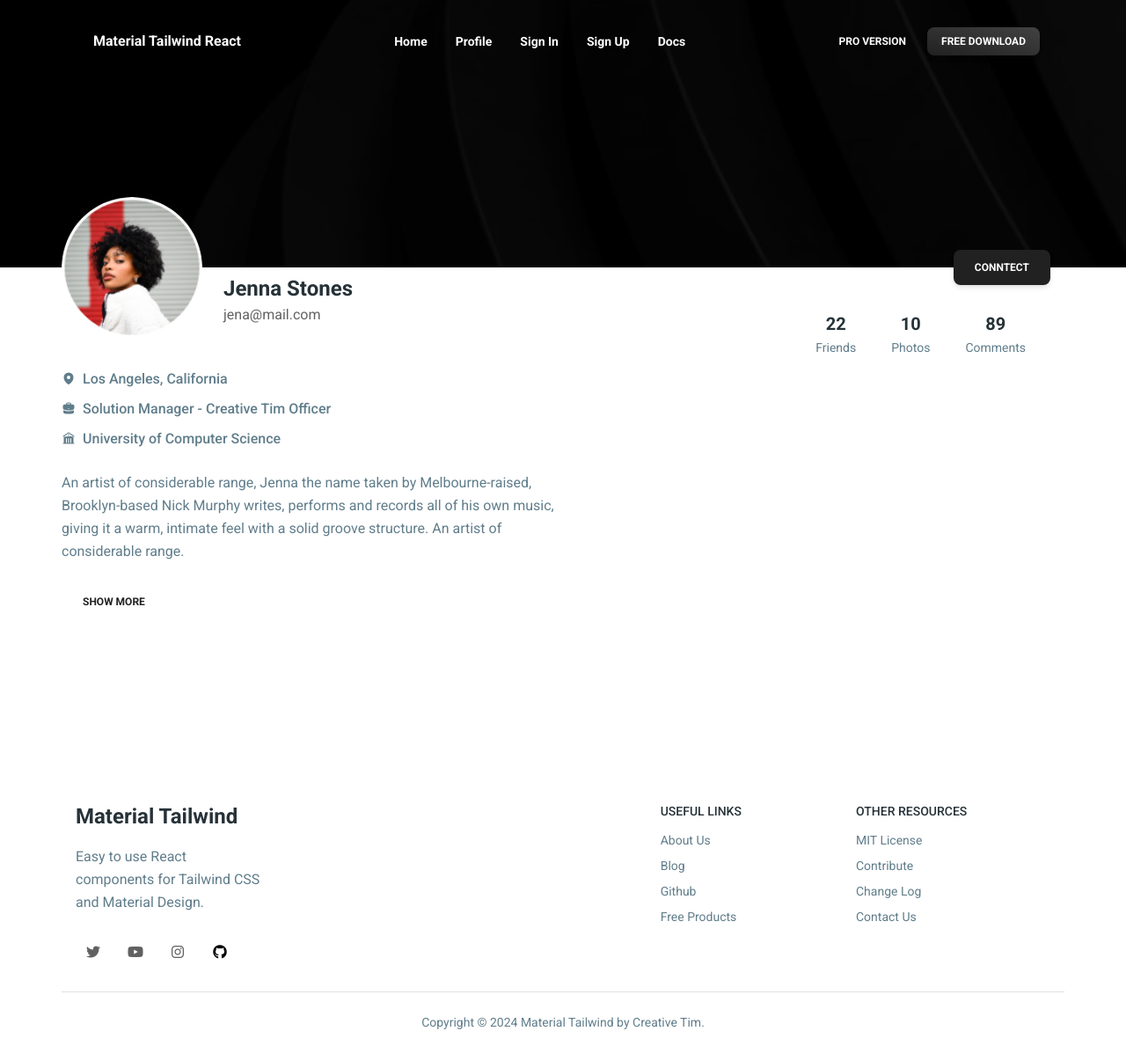
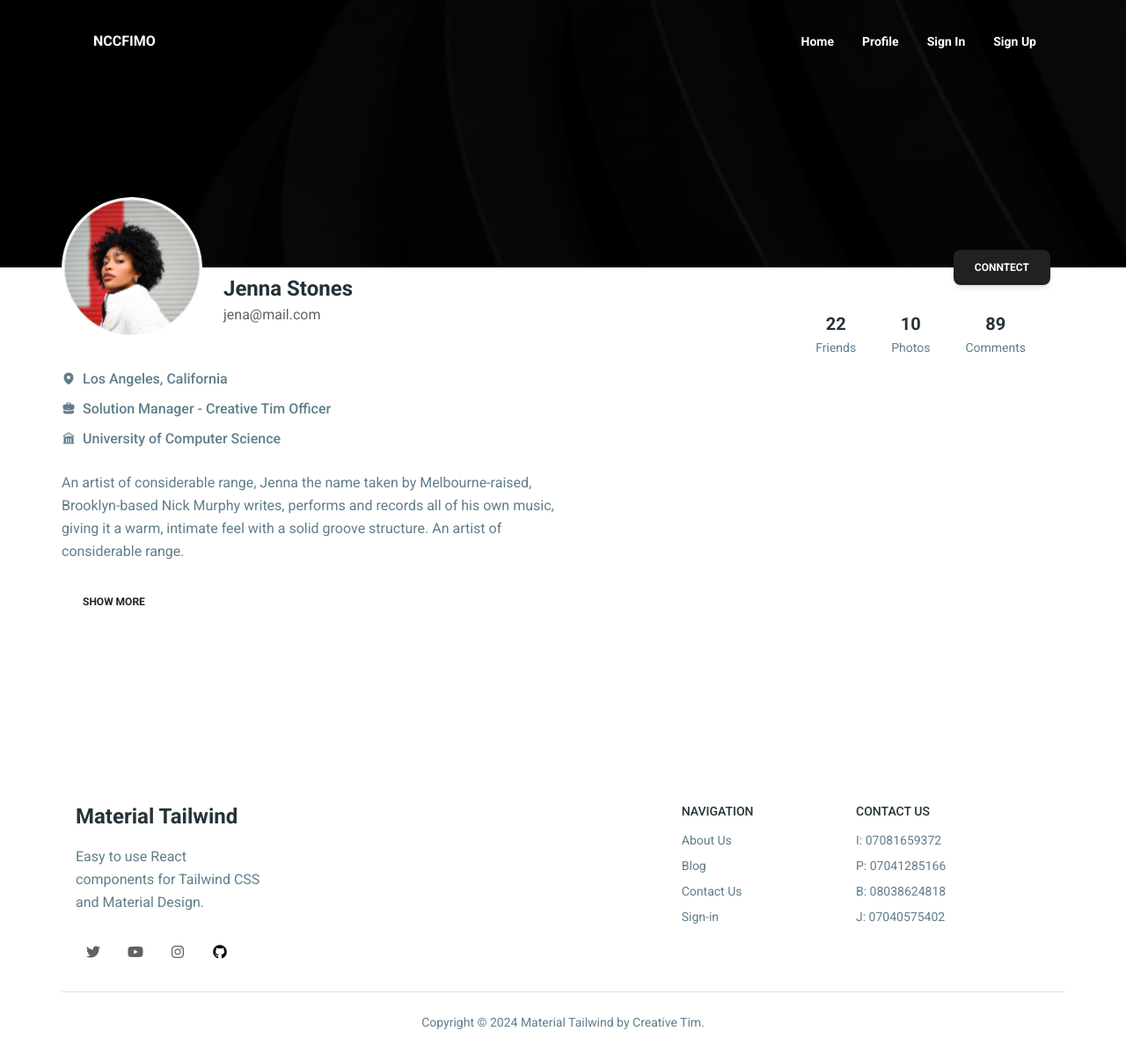
Before and after one commit to sofelaisrael/NCCFIMO, a React (Vite) app: page /profile in a window 1280 px wide. Shown: the whole page at 88% size. Built offline with nearby package versions, Linux system fonts and the light colour scheme.

Commit message:
footer, navbar, and some minor fixes

```diff
--- a/index.css
+++ b/index.css
@@ -26,3 +26,9 @@ body{
         font-size: 200px;
     }
 }
+@media screen and (max-width: 500px) {
+    .from{
+        display: flex;
+        flex-direction: column;
+    }
+}
--- a/src/data/team-data.js
+++ b/src/data/team-data.js
@@ -15,7 +15,7 @@ export const teamData = [
     img:img3,
     name: "Romina Hadid",
     position: "Marketing Specialist",
-    School: "Univeristy of Illorin",
+    School: "Univeristy of Ilorin",
     SOO: "Ogun State",
     No: "09876545678"
   },
--- a/src/pages/home.jsx
+++ b/src/pages/home.jsx
@@ -66,6 +66,8 @@ export function Home() {
   };
   const settings2 = {
     infinite: true,
+    autoplay: true,
+    autoplaySpeed: 3000,
     speed: 500,
     slidesToShow: 3,
     slidesToScroll: 1,
@@ -89,6 +91,8 @@ export function Home() {
 
   return (
     <>
+
+      {/* welcome page */}
       <div className="relative font-sans flex h-screen content-center items-center justify-center pt-16 pb-32">
         <div className="absolute top-0 h-full w-full bg-[url('/img/background-3.png')] bg-cover bg-center" />
         <div className="absolute top-0 h-full w-full bg-black/60 bg-cover bg-center" />
@@ -110,6 +114,8 @@ export function Home() {
           </div>
         </div>
       </div>
+
+      {/* features and about */}
       <section className="-mt-32 bg-white px-4 pt-4">
         <div className="container mx-auto">
           <div className="flex lg-max:flex-wrap gap-10">
@@ -143,19 +149,12 @@ export function Home() {
                 NCCF IMO is a chapted of the Nigeria Christian Corpers' Fellowship(NCCF). The fellowship is made up of
                 Christian Corps members and is characterized by its inter-denominational nature, meaning it includes members from various Christian denominations.
                 It is non-denominational and non-ethnic, promoting unity among Christians from all background.
-
-                {shown && <p><br />
+                <p><br />
                   The fellowship operates independently, not being affiliated with or financially supported by any individual or organization
                   withing Nigeria or internationally
                 </p>
-                }
               </Typography>
-              {
-                !shown ?
-                  <Button variant="filled" onClick={() => setShown(prev => !prev)}>read more</Button>
-                  :
-                  <Button variant="filled" onClick={() => setShown(prev => !prev)}>show less</Button>
-              }
+              <Button variant="filled" onClick={() => setShown(prev => !prev)}>read more</Button>
             </div>
 
             <div className="pt-6 mx-auto h-[100%] mt-24 flex w-full justify-center px-4 lg:w-4/12 lg:mt-0">
@@ -208,14 +207,16 @@ export function Home() {
           </div>
         </div>
       </section>
+
+      {/* team */}
       <section className="w-full flex justify-center pt-20 pb-16">
         <div className=" mx-auto w-[85%]">
           <PageTitle section="Meet Our Ministers" heading="">
-            NCCF COMPRISES OF MULTIPLE FAMILIES
+            NCCF COMPRISES OF MULTIPLE MEMBERS
           </PageTitle>
-          <div className="mt-24">
+          <div className="mt-4">
             <Slider ref={sliderRef} {...settings}>
-              {teamData.map(({ img, name, position }) => (
+              {teamData.map(({ img, name, position, No }) => (
                 <div key={name} className="p-2">
                   <TeamCard
                     img={img}
@@ -241,7 +242,8 @@ export function Home() {
         </div>
       </section>
 
-      <section className="pt-10 pb-48">
+      {/* testimonials */}
+      <section className="pt-10 pb-30">
         <div className=" mx-auto w-[85%]">
           <PageTitle section="Testimonials" heading="">
             Testimonies shared by our past members
@@ -257,16 +259,10 @@ export function Home() {
                 /></div>
             ))}
           </Slider>
-          <div className="flex justify-between mt-4">
-            <GoArrowLeft className="" size={30}
-              onClick={() => sliderRef2.current.slickPrev()}
-            />
-            <GoArrowRight className="" size={30}
-              onClick={() => sliderRef2.current.slickNext()}
-            />
-          </div>
         </div>
       </section>
+
+      {/* contact form and objective */}
       <section className="px-6 relative w-full bg-white py-24">
         <div className="w-full">
           <div className="w-full text-center md:text-left px-8">
@@ -283,13 +279,13 @@ export function Home() {
           </div>
 
 
-          <div className="w-[85%] mx-auto mt-20 mb-48 max-w-5xl flex gap-5 justify-evenly flex-wrap">
+          <div className="w-[100%] px-10 mx-auto mt-20 flex gap-5 flex-wrap justify-evenly">
             {contactData.map(({ title, icon, description }) => (
               <Card
                 key={title}
                 color="transparent"
                 shadow={false}
-                className="flex flex-col items-center text-[12px] text-blue-gray-900 max-w-[300px]"
+                className="flex flex-col items-center text-[12px] md:max-w-[250px] text-blue-gray-900 min-w-[300px]"
               >
                 <div className="mx-auto mb-6 grid h-14 w-14 place-items-center rounded-full bg-blue-gray-900 shadow-lg shadow-gray-500/20">
                   {React.createElement(icon, {
@@ -305,41 +301,10 @@ export function Home() {
               </Card>
             ))}
           </div>
-
-
-          <PageTitle section="Contact Us" heading="Want to work with us?">
-            Complete this form and we will get back to you in 24 hours.
-          </PageTitle>
-          <form className="mx-auto w-full mt-12 lg:w-5/12">
-            <div className="mb-8 flex gap-8">
-              <Input variant="outlined" size="lg" label="Full Name" />
-              <Input variant="outlined" size="lg" label="Email Address" />
-            </div>
-            <Textarea variant="outlined" size="lg" label="Message" rows={8} />
-            <Checkbox
-              label={
-                <Typography
-                  variant="small"
-                  color="gray"
-                  className="flex items-center font-normal"
-                >
-                  I agree the
-                  <a
-                    href="#"
-                    className="font-medium transition-colors hover:text-gray-900"
-                  >
-                    &nbsp;Terms and Conditions
-                  </a>
-                </Typography>
-              }
-              containerProps={{ className: "-ml-2.5" }}
-            />
-            <Button variant="gradient" size="lg" className="mt-8" fullWidth>
-              Send Message
-            </Button>
-          </form>
         </div>
       </section>
+
+      {/* footer */}
       <div className="bg-white">
         <Footer />
       </div>
--- a/src/routes.jsx
+++ b/src/routes.jsx
@@ -21,12 +21,6 @@ export const routes = [
     path: "/sign-up",
     element: <SignUp />,
   },
-  {
-    name: "Docs",
-    href: "https://www.material-tailwind.com/docs/react/installation",
-    target: "_blank",
-    element: "",
-  },
 ];
 
 export default routes;
--- a/src/widgets/cards/team-card.jsx
+++ b/src/widgets/cards/team-card.jsx
@@ -16,6 +16,9 @@ export function TeamCard({ img, name, position, School, SOO, No }) {
       <div className="flex flex-col absolute bottom-0 bg-white w-[100%] p-2 rounded-lg">
         <Typography variant="h5" color="blue-gray" className="mb-1 text-[16px] md:text-[18px]">
           {name}
+        </Typography>
+        <Typography>
+          {No}
         </Typography>
         {position && (
           <Typography className="font-bold text-blue-gray-500 text-[12px]">
--- a/src/widgets/layout/footer.jsx
+++ b/src/widgets/layout/footer.jsx
@@ -32,6 +32,8 @@ export function Footer({ title, description, socials, menus, copyright }) {
               ))}
             </div>
           </div>
+
+          {/* menu */}
           <div className="mx-auto mt-12 grid w-max grid-cols-2 gap-24 lg:mt-0">
             {menus.map(({ name, items }) => (
               <div key={name}>
@@ -60,9 +62,56 @@ export function Footer({ title, description, socials, menus, copyright }) {
                 </ul>
               </div>
             ))}
+
+            <div className="s">
+              <Typography
+                variant="small"
+                color="blue-gray"
+                className="mb-2 block font-medium uppercase"
+              >
+                Contact Us
+              </Typography>
+              <ul className="mt-3">
+                <li>
+                  <Typography
+                    variant="small"
+                    className="mb-2 block font-normal text-blue-gray-500 hover:text-blue-gray-700"
+                  >
+                    I: 07081659372
+                  </Typography>
+                </li>
+                <li>
+                  <Typography
+                    variant="small"
+                    className="mb-2 block font-normal text-blue-gray-500 hover:text-blue-gray-700"
+                  >
+                    P: 07041285166
+                  </Typography>
+                </li>
+                <li>
+                  <Typography
+                    variant="small"
+                    className="mb-2 block font-normal text-blue-gray-500 hover:text-blue-gray-700"
+                  >
+                    B: 08038624818
+                  </Typography>
+                </li>
+                <li>
+                  <Typography
+                    variant="small"
+                    className="mb-2 block font-normal text-blue-gray-500 hover:text-blue-gray-700"
+                  >
+                    J: 07040575402
+                  </Typography>
+                </li>
+              </ul>
+            </div>
+
           </div>
         </div>
         <hr className="my-6 border-gray-300" />
+
+        {/* copyright */}
         <div className="flex flex-wrap items-center justify-center md:justify-between">
           <div className="mx-auto w-full px-4 text-center">
             <Typography
@@ -106,41 +155,21 @@ Footer.defaultProps = {
   ],
   menus: [
     {
-      name: "useful links",
+      name: "Navigation",
       items: [
         { name: "About Us", path: "https://www.creative-tim.com/presentation" },
         { name: "Blog", path: "https://www.creative-tim.com/blog" },
         {
-          name: "Github",
+          name: "Contact Us",
           path: "https://www.github.com/creativetimofficial/material-tailwind?ref=mtk",
         },
         {
-          name: "Free Products",
-          path: "https://www.creative-tim.com/templates/free?ref=mtk",
+          name: "Sign-in",
+          path: "/sign-in",
         },
       ],
     },
-    {
-      name: "other resources",
-      items: [
-        {
-          name: "MIT License",
-          path: "https://github.com/creativetimofficial/material-tailwind/blob/main/LICENSE.md?ref=mtk",
-        },
-        {
-          name: "Contribute",
-          path: "https://github.com/creativetimofficial/material-tailwind/blob/main/CONTRIBUTING.md?ref=mtk",
-        },
-        {
-          name: "Change Log",
-          path: "https://github.com/creativetimofficial/material-tailwind/blob/main/CHANGELOG.md?ref=mtk",
-        },
-        {
-          name: "Contact Us",
-          path: "https://creative-tim.com/contact-us?ref=mtk",
-        },
-      ],
-    },
+
   ],
   copyright: (
     <>
--- a/src/widgets/layout/navbar.jsx
+++ b/src/widgets/layout/navbar.jsx
@@ -36,10 +36,6 @@ export function Navbar({ brandName, routes, action }) {
               target={target}
               className="flex items-center gap-1 p-1 font-bold"
             >
-              {icon &&
-                React.createElement(icon, {
-                  className: "w-[18px] h-[18px] opacity-75 mr-1",
-                })}
               {name}
             </a>
           ) : (
@@ -48,10 +44,6 @@ export function Navbar({ brandName, routes, action }) {
               target={target}
               className="flex items-center gap-1 p-1 font-bold"
             >
-              {icon &&
-                React.createElement(icon, {
-                  className: "w-[18px] h-[18px] opacity-75 mr-1",
-                })}
               {name}
             </Link>
           )}
@@ -65,23 +57,11 @@ export function Navbar({ brandName, routes, action }) {
       <div className="container mx-auto flex items-center justify-between text-white">
         <Link to="/">
           <Typography className="mr-4 ml-2 cursor-pointer py-1.5 font-bold">
-            {brandName}
+            NCCFIMO
           </Typography>
         </Link>
         <div className="hidden lg:block">{navList}</div>
-        <div className="hidden gap-2 lg:flex">
-          <a
-            href="https://www.material-tailwind.com/blocks?ref=mtkr"
-            target="_blank"
-          >
-            <Button variant="text" size="sm" color="white" fullWidth>
-              pro version
-            </Button>
-          </a>
-          {React.cloneElement(action, {
-            className: "hidden lg:inline-block",
-          })}
-        </div>
+
         <IconButton
           variant="text"
           size="sm"
@@ -102,18 +82,6 @@ export function Navbar({ brandName, routes, action }) {
       >
         <div className="container mx-auto">
           {navList}
-          <a
-            href="https://www.material-tailwind.com/blocks/react?ref=mtkr"
-            target="_blank"
-            className="mb-2 block"
-          >
-            <Button variant="text" size="sm" fullWidth>
-              pro version
-            </Button>
-          </a>
-          {React.cloneElement(action, {
-            className: "w-full block",
-          })}
         </div>
       </MobileNav>
     </MTNavbar>
```
